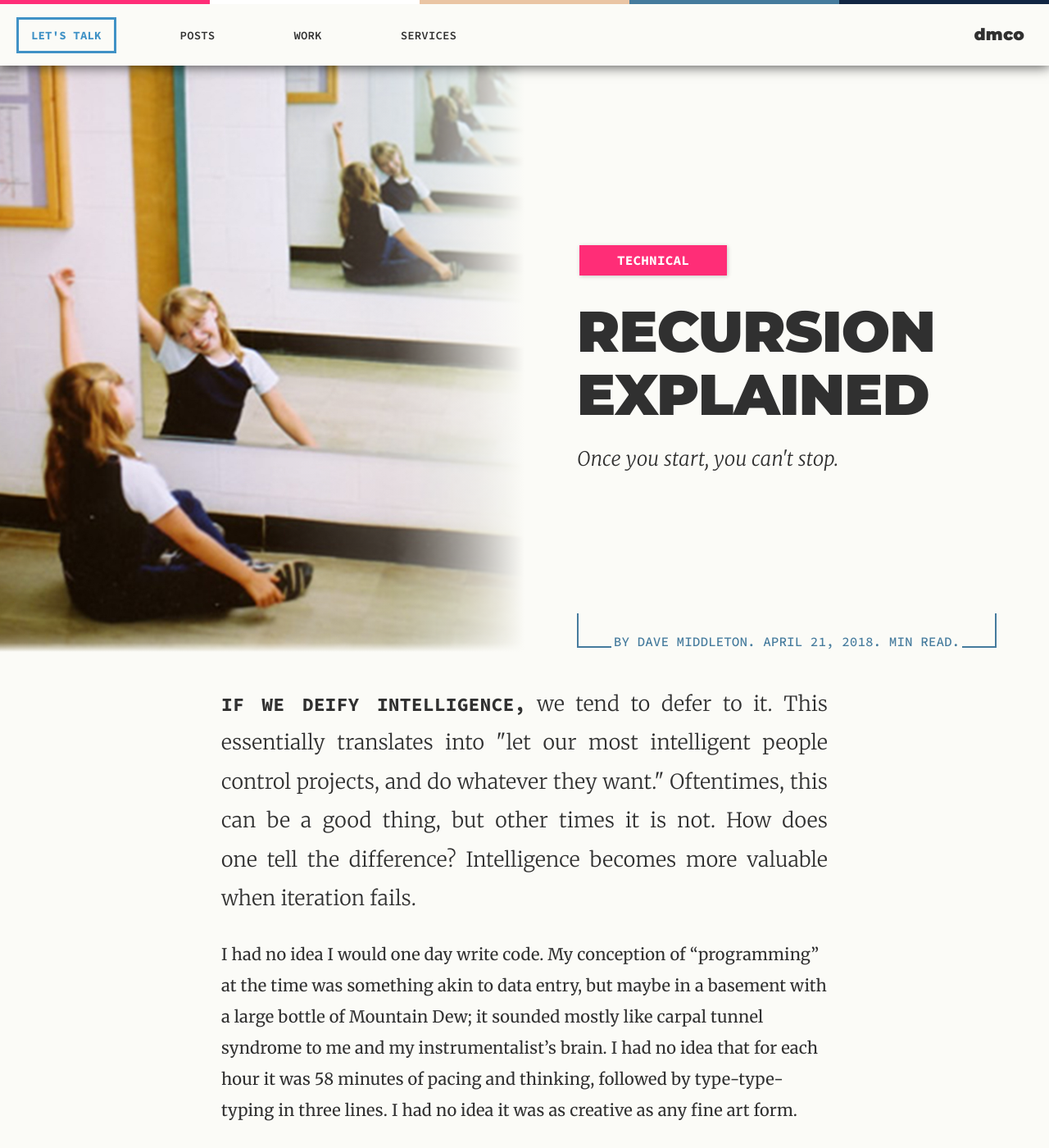
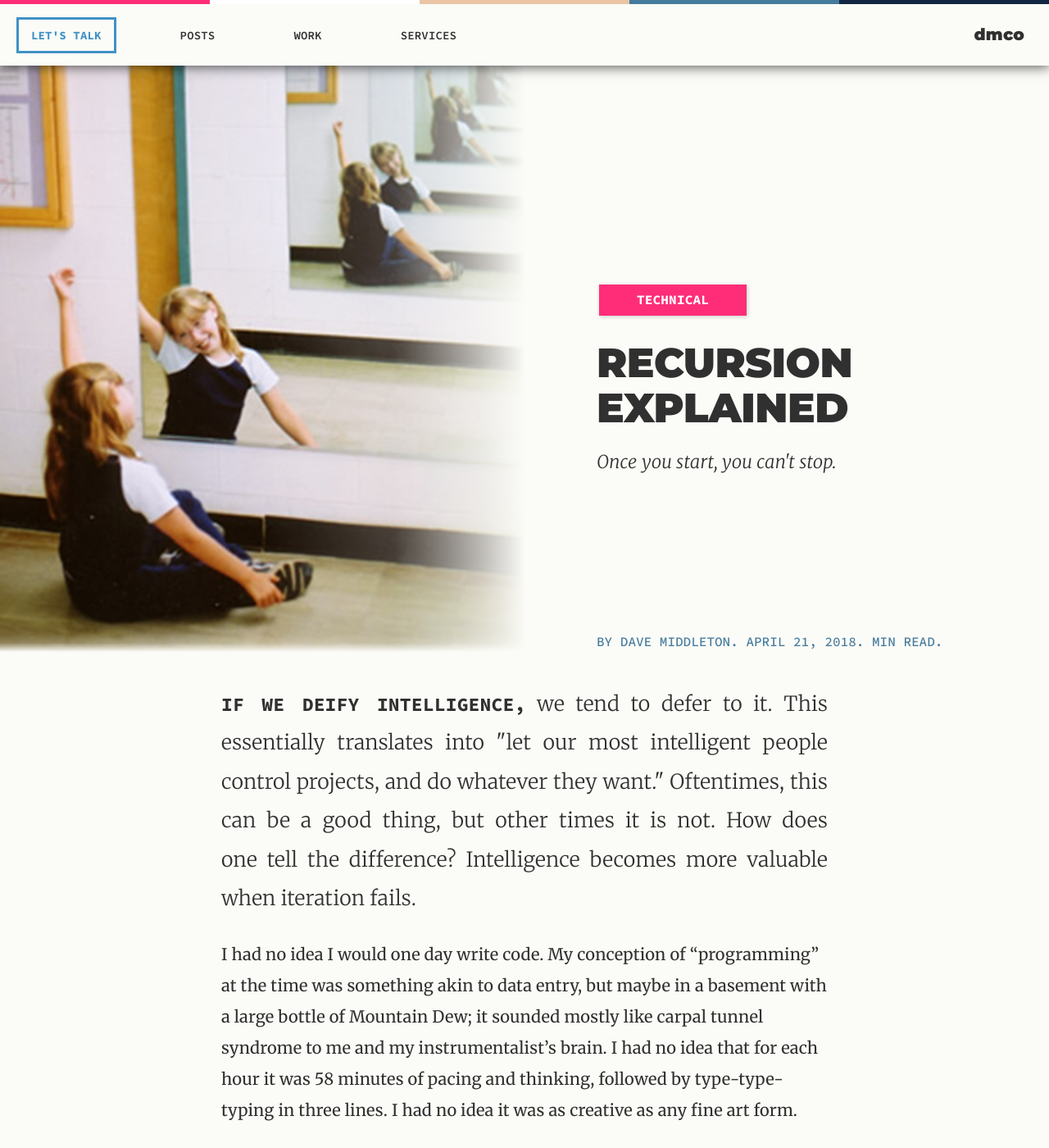
Before and after one commit to middletond/dmco, a Jekyll site: the page built from _posts/2018-4-5-recursion-is-your-friend.md, in a window 1280 px wide and 1400 px high. Shown: the whole window at 82% size. Built offline with Jekyll 4.4.1, drawn with Linux system fonts in a browser that asks for light colours.

Commit message:
Portrait post mobile styles

```diff
--- a/_sass/_post.scss
+++ b/_sass/_post.scss
@@ -105,6 +105,7 @@
 				letter-spacing: 0.01em;
 				@include below($break-medium) {
 					max-width: 450px;
+					line-height: 150%;
 					br { display: none; }
 				}
 				@include below($break-small) { font-size: 20px; margin: 20px 40px; }
@@ -161,13 +162,14 @@
 					rgba(251,251,247,1) 0%,
 					rgba(251,251,247,0.2) 50%,
 					rgba(251,251,247,0) 100%);
+				@include below($break-mobile-nav) { content: none; }
 			}
 			.post-header-image {
 				width: 50%;
 				&:before { // right blur border
 					position: absolute;
 					top: 0px;
-					right: 0px;
+					right: -1px;
 					width: 50%;
 					height: 100%;
 					content: "";
@@ -176,39 +178,64 @@
 						rgba(251,251,247,1) 0%,
 						rgba(251,251,247,0.2) 50%,
 						rgba(251,251,247,0) 100%);
+					@include below($break-mobile-nav) { content: none; }
 				}
 			}
 			.post-header-content {
 				width: 50%;
 				position: relative;
 				z-index: 2;
-				padding: 0;
+				// padding: 0;
 				@include flex_display();
 				@include flex_align_items(center);
 				.inner-wrap {
 					position: static; // allow .post-meta to get pinned outside of .inner-wrap
 					margin: 0px 10%;
-					// background: blue;
+					@include below($break-mobile-nav) {
+						position: relative;
+						margin: 0 auto;
+					}
 					.post-meta {
+						@include above($break-mobile-nav) {
 							position: absolute;
 							width: 80%;
 							max-width: none;
 							bottom: 5px; // push up slightly to appear aligned w blur border
 							margin: 0;
 							.corner {
-							width: 40px;
-							height: 40px;
+								width: 30px;
+								height: 30px;
+							}
+							@include below($break-x-large) {
+								text-align: left;
+								.corner { display: none; }
+							}
+
 						}
 					}
 					.post-category {
 						margin-left: 3px;
+						@include below($break-mobile-nav) { margin-left: auto }
 					}
 					.post-title, .post-tagline {
 						text-align: left;
+						@include below($break-mobile-nav) { text-align: center; }
 					}
 					.post-title {
-						font-size: 70px;
+						@include above($break-x-large) { font-size: 70px; }
+						@include below($break-x-large) { font-size: 50px; }
 					}
+					.post-tagline {
+						@include below($break-x-large) { font-size: 22px; }
+						@include below($break-large) { font-size: 20px; }
+					}
+				}
+			}
+			@include below($break-mobile-nav) {
+				display: block;
+				.post-header-image,
+				.post-header-content {
+					width: 100%;
 				}
 			}
 		}
```
Lines whose indentation alone changed are shown as unchanged.
